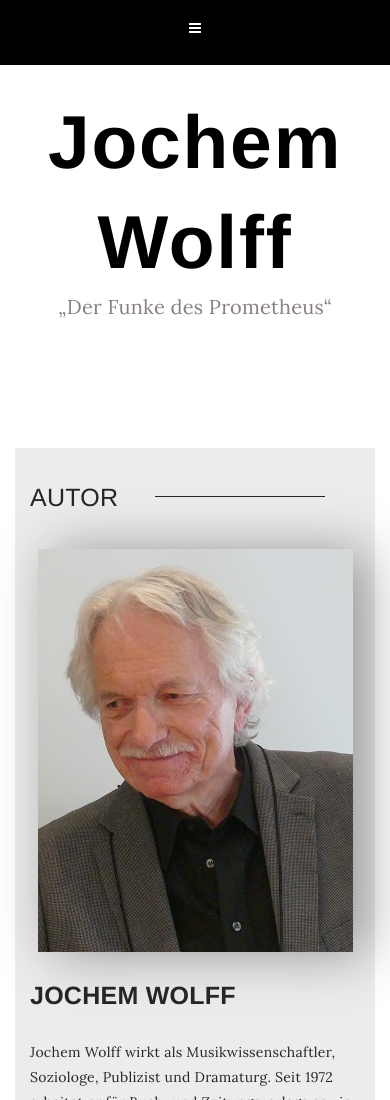
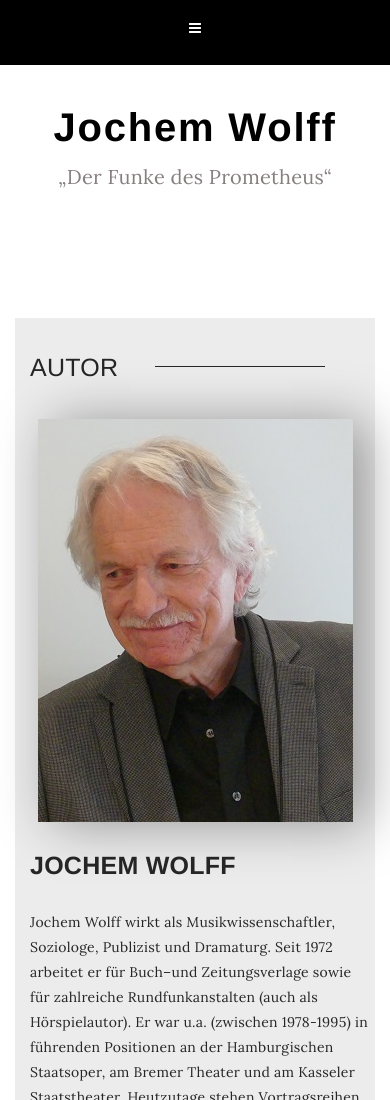
Before and after one commit to Butterweck/funkedesprometheus, a plain HTML site: page index.html in a window 390 px wide. Shown: the top 1100 px of the page. Drawn offline with nearby package versions, Linux system fonts and the light colour scheme.

Commit message:
chnaged font size for heading "Jochem Wolff"

```diff
--- a/css/responsive.css
+++ b/css/responsive.css
@@ -320,7 +320,7 @@
         font: 400 18px/28px "Arimo", sans-serif;
     }
     .bloger-area .bloger-content h2 {
-        font: 700 75px/100px "Arimo", sans-serif;
+        font: 600 40px/70px "Arimo", sans-serif;
     }
     .bloger-area .bloger-content h6 {
         font: 400 20px/30px "Lora", serif;
--- a/scss/_grid.scss
+++ b/scss/_grid.scss
@@ -139,7 +139,7 @@
     .bloger-content{
         text-align: center;
         h2{
-            font:700 129px/150px $arimo;
+            font:600 50px/70px $arimo;
             letter-spacing: 1.80px;
             color: $black;
         }
```
Also changed, not shown: css/style.css.
